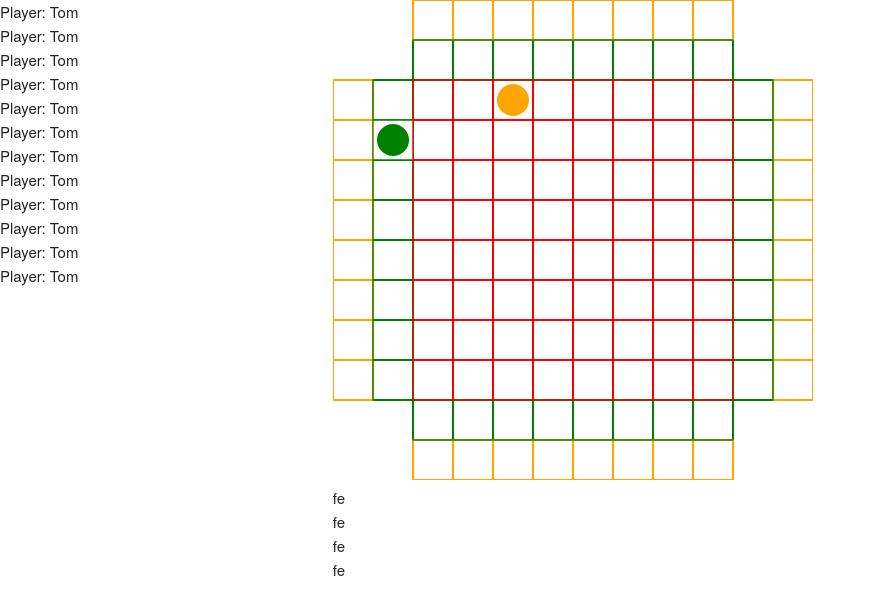
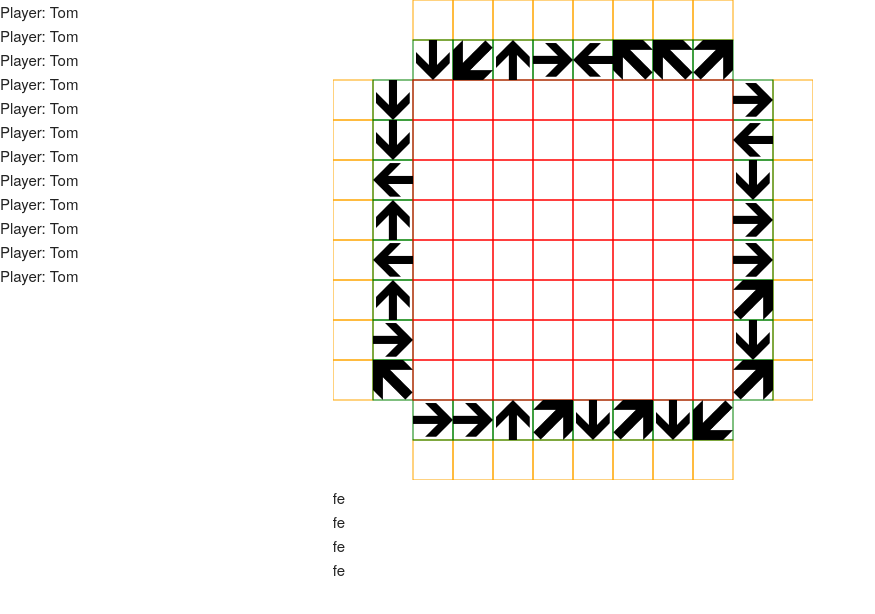
Before and after one commit to st900278/PlayLearnCode, a plain HTML site: page game.html in a window 1280 px wide. Shown: the whole page, without its empty margins (0-875 px from the left). Drawn offline with Linux system fonts and the light colour scheme.

Commit message:
addImage

```diff
--- a/js/app.js
+++ b/js/app.js
@@ -1,8 +1,4 @@
 $(function () {
-    var game = new Game();
-    game.map.setPlayerLocation("green", {x:40, y:80});
-    player = {x:40, y:80, color:"green"};
-    game.map.setPlayerLocation("orange", {x:160, y:80});
-    player2 = {x:160, y:80, color:"orange"};
-    game.map.moveObject(player, {x:40, y:120});
+    var gameRoom = new GameRoom(/*socket*/);
+    gameRoom.map.randomArrow();
 });
--- a/js/game.js
+++ b/js/game.js
@@ -1,18 +1,24 @@
-var Game = function(){
+var GameRoom = function(socket){
     //var socket = new GameSocket();
     this.map = new GameMap();
     this.player = [];
-};
-
-Game.prototype.createPlayer = function(num){
-
-}
-
-Game.prototype.creataMap = function(){
-
-};
-Game.prototype.setPlayer = function(){
+    this.createPlayer();
 
 
 
 };
+
+GameRoom.prototype.createPlayer = function(num){
+    for(var i=0;i<num;i++){
+        this.player.push(new Player());
+    }
+}
+
+GameRoom.prototype.creataMap = function(){
+
+};
+GameRoom.prototype.setPlayer = function(){
+
+
+
+};
--- a/js/gameMap.js
+++ b/js/gameMap.js
@@ -3,6 +3,20 @@ var GameMap = function () {
     this.map['select'] = [];
     this.map['arrow'] = [];
     this.map['map'] = [];
+    this.arrow = {
+        down: "../src/png/down.png",
+        up: "../src/png/up.png",
+        left: "../src/png/left.png",
+        right: "../src/png/right.png",
+        leftUp: "../src/png/left-up.png",
+        rightUp: "../src/png/right-up.png",
+        leftDown: "../src/png/left-down.png",
+        rightUp: "../src/png/right-up.png"
+    }
+
+
+
+
     var ctx = document.getElementById('game-plain').getContext('2d');
     ctx.strokeStyle = "rgb(255,165,0)";
     for (var i = 2; i < 10; i++) {
@@ -37,7 +51,7 @@ var GameMap = function () {
         });
         ctx.strokeRect(40, i * 40, 40, 40);
         this.map['arrow'].push({
-            x: i * 40,
+            x: 40,
             y: i * 40
         });
         ctx.strokeRect(i * 40, 400, 40, 40);
@@ -66,6 +80,18 @@ var GameMap = function () {
     this.width = 40;
     this.ctx = ctx;
 };
+
+
+GameMap.prototype.randomArrow = function(){
+    var that = this;
+    var n = 0;
+    this.map['arrow'].forEach(function(element, index, array){
+        var keys = Object.keys(that.arrow);
+        that.placeImage(that.arrow[keys[ keys.length * Math.random() << 0]], element);
+    });
+};
+
+
 
 GameMap.prototype.drawMap = function () {
     var ctx = this.ctx;
@@ -98,8 +124,8 @@ GameMap.prototype.placeImage = function (url, location) {
     var ctx = this.ctx;
     var image = new Image();
     image.onload = function () {
-        var ptrn = ctx.createPattern(image, 'repeat');
-        ctx.drawImage(image, location.x, location.y, image.width, image.height, location.x, location.y, 40, 40);
+        var ptrn = ctx.createPattern(image, 'no-repeat');
+        ctx.drawImage(image, 0, 0, image.width, image.height, location.x, location.y, 40, 40);
     };
     image.src = url;
 };
```
Also changed, not shown: js/main.js (+4 -4 lines), room.html (+6 -1 lines), src/png/down.png (added), src/png/left-down.png (added), src/png/left-up.png (added), src/png/left.png (added), src/png/right-down.png (added), src/png/right-up.png (added), src/png/right.png (added), src/png/up.png (added).
